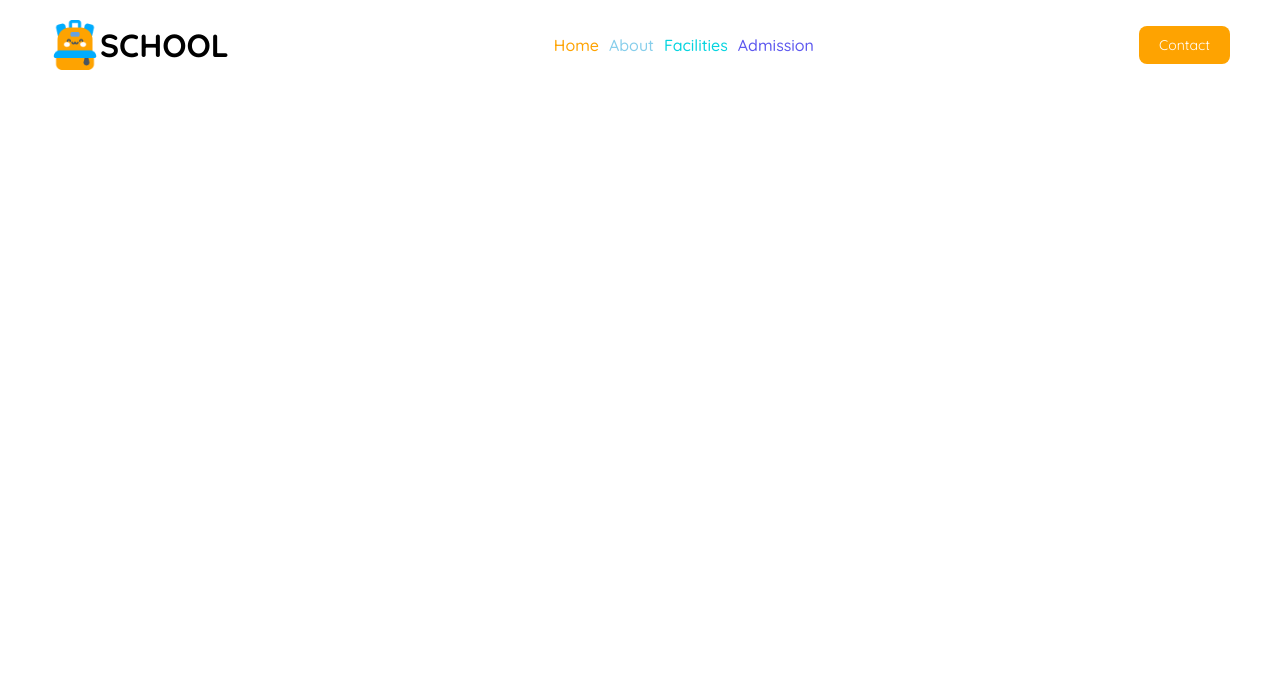
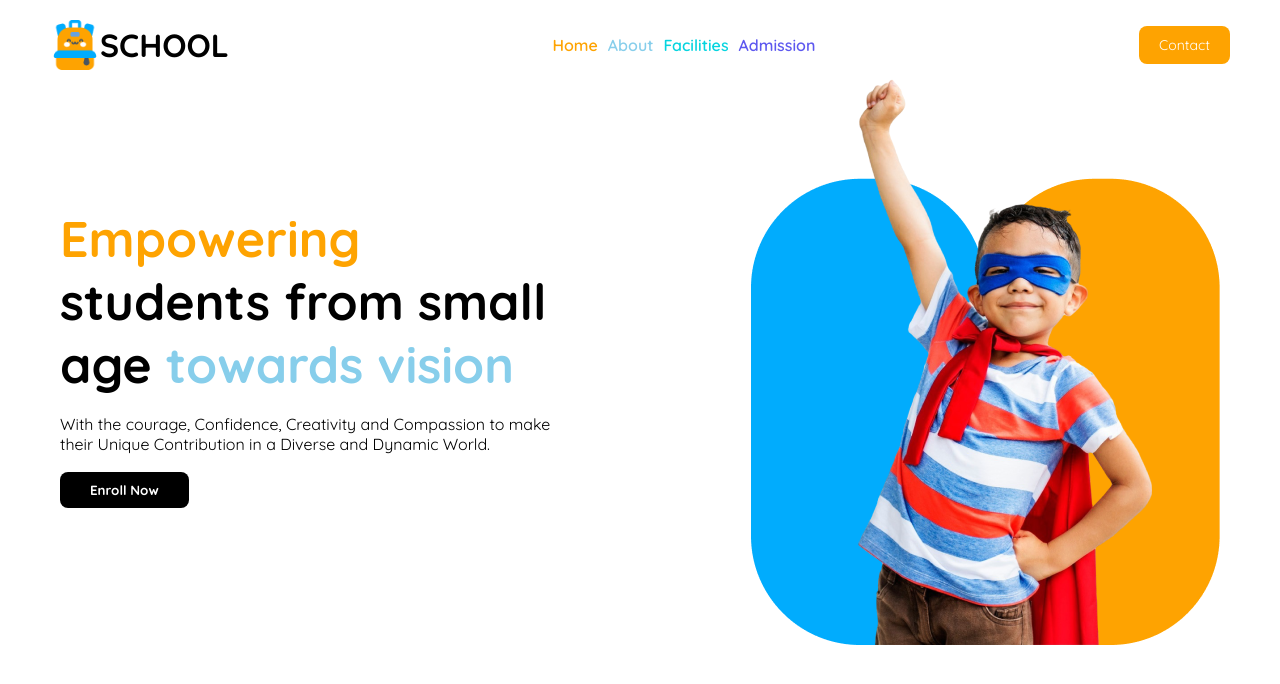
Before and after one commit to sejanmiah/Responsive-Assignment, a plain HTML site: page index.html in a window 1280 px wide. Drawn offline with Linux system fonts and the light colour scheme.

Commit message:
Hero Section Done

```diff
--- a/index.html
+++ b/index.html
@@ -32,6 +32,23 @@
         </div>
     </header>
 
-    <!-- Header End -->
+<!-- Header End -->
+
+
+<!-- Hero Section -->
+<section id="hero">
+    <div class="hero_container">
+        <div class="content">
+            <h2 class="hero_title"><span class="orange">Empowering</span> <br>
+                students from small  <br>age <span class="skyblue"> towards vision</span> </h2>
+            <p class="hero_des">With the courage, Confidence, Creativity and Compassion to make <br> their Unique Contribution in a Diverse and Dynamic World.</p>
+            <button class="hero_button">Enroll Now</button>
+        </div>
+        <img class="hero_img" src="assets/hero-kids.png" alt="">
+    </div>
+</section>
+
+<!-- Hero Section End -->
+
 </body>
 </html>
--- a/style.css
+++ b/style.css
@@ -38,10 +38,6 @@ ul {
     gap: 10px;
 }
 
-.menu_iteam{
-    text-decoration: none;
-}
-
 button.primary_btn {
     background-color: rgb(254, 163, 1);
     border: none;
@@ -69,7 +65,7 @@ button.primary_btn {
 
 .menu_iteam {
     text-decoration: none;
-    font-weight: 500;
+    font-weight: 600;
 }
 
 /* Headwer Responsive Css */
@@ -84,3 +80,51 @@ button.primary_btn {
     }
 }
 /* Header Area End */
+
+
+/* Hero Section */
+section#hero {
+    display: flex;
+    justify-content: center;
+}
+.hero_container {
+    display: flex;
+    justify-content: space-between;
+    width: 1180px;
+    align-items: center;
+    padding: 0 10px;
+}
+
+p.hero_des {
+    margin: 18px 0;
+}
+.hero_title{
+    font-size: 50px;
+}
+
+button.hero_button {
+    padding: 10px 20px;
+    border: none;
+}
+
+button.hero_button {
+    padding: 10px 30px;
+    border: none;
+    border-radius: 8px;
+    font-weight: 700;
+    color: #ffffff;
+    background-color: #000000;
+}
+
+/* Hero Responsive code */
+@media screen and (max-width: 576px) {
+    .hero_container {
+        flex-direction: column;
+        display: flex ;
+        justify-content: flex-start !important;
+    }
+    .content{
+        order: 2;
+    }
+}
+/* Hero Section End */
```
